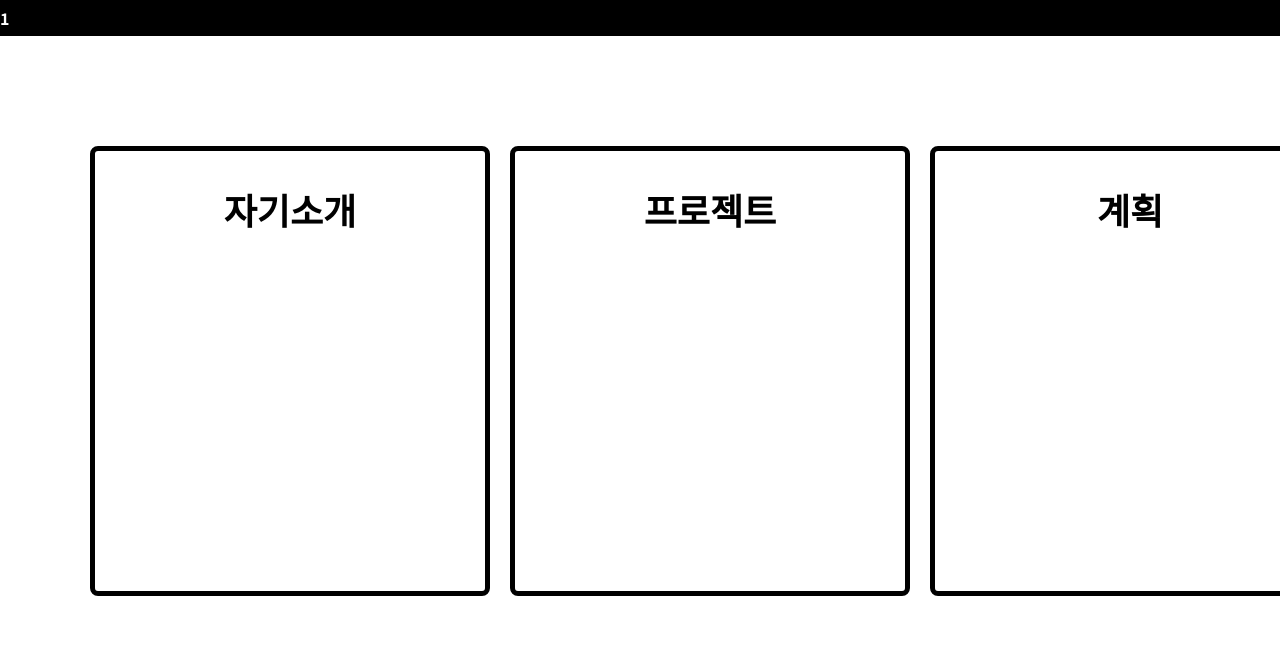
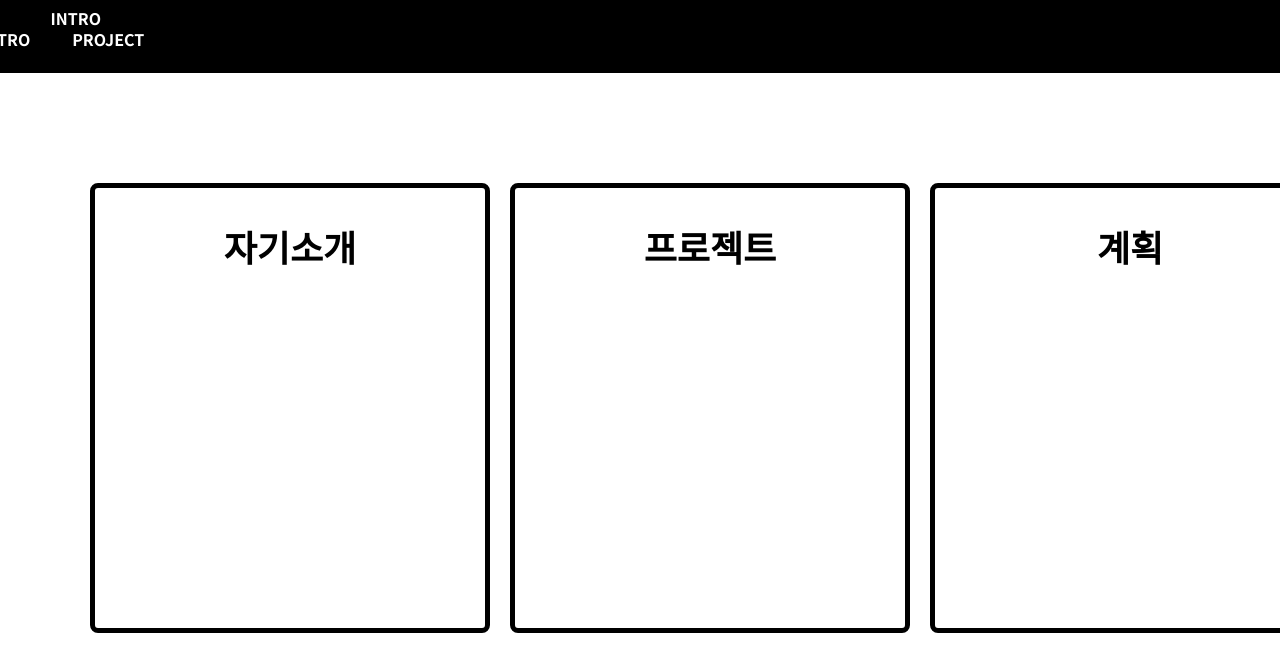
Before and after one commit to BobbyKJH/my_blog, a React (Vite) app: page / in a window 1280 px wide. Shown: the top 672 px of the page. Built offline with nearby package versions, Linux system fonts and the light colour scheme; a web font is replaced by a local one.

Commit message:
Feat: Link Connect

```diff
--- a/src/components/common/Header.jsx
+++ b/src/components/common/Header.jsx
@@ -1,7 +1,23 @@
 import { HeaderStyle } from "../../style/common/HeaderStyle";
 
 const Header = () => {
-  return <HeaderStyle>1</HeaderStyle>;
+  return (
+    <HeaderStyle>
+      <div id="header">
+        <div>
+          <div className="nav">INTRO</div>
+          <div className="nav">INTRO</div>
+        </div>
+
+        <div id="logo">INTRO</div>
+
+        <div>
+          <div className="nav">PROJECT</div>
+          <div className="nav">PLAN</div>
+        </div>
+      </div>
+    </HeaderStyle>
+  );
 };
 
 export default Header;
```
